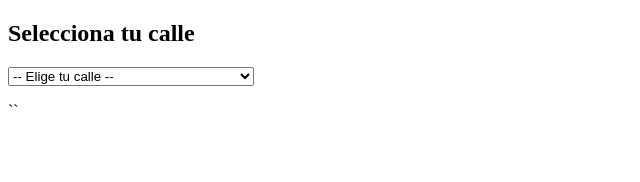
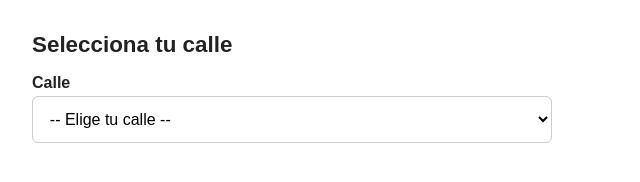
Before and after one commit to vamadora/CitaPrevia, a plain HTML site: page index.html in a window 1280 px wide. Shown: the whole page, without its empty margins (0-640 px from the left). Drawn offline with Linux system fonts and the light colour scheme.

Commit message:
Extract JS and CSS into separate files

```diff
--- a/index.html
+++ b/index.html
@@ -3,82 +3,18 @@
 <head>
   <meta charset="UTF-8">
   <title>Reserva por zona</title>
+  <link rel="stylesheet" href="styles.css">
 </head>
 <body>
+  <main>
+    <h1>Selecciona tu calle</h1>
+    <label for="calle">Calle</label>
+    <select id="calle" disabled>
+      <option value="">Cargando calles…</option>
+    </select>
+    <p id="status" aria-live="polite"></p>
+  </main>
 
-<h2>Selecciona tu calle</h2>
-
-<select id="calle">
-  <option value="">Cargando calles...</option>
-</select>
-<p id="status" style="color: red; font-style: italic;"></p>
-
-<script>
-  const zonaURL = {
-    "sur": "https://outlook.office.com/book/CitaPreviaServiciosSocialesSIVO@sanfernando.es/s/MUR6bcYg_ke4YWv2Bd_BAQ2?ismsaljsauthenabled",
-    "centro": "https://outlook.office.com/book/CitaPreviaServiciosSocialesSIVO@sanfernando.es/s/bRvOgLQp00apBdVAHwB9_Q2?ismsaljsauthenabled",
-    "norte": "https://outlook.office.com/book/CitaPreviaServiciosSocialesSIVO@sanfernando.es/s/KUfhqj3TWUmgXOItAOhpSA2?ismsaljsauthenabled"
-  };
-
-  const status = document.getElementById("status");
-
-  // 🔹 Cargar el TXT
-  fetch("callejero.txt")
-    .then(response => {
-      if (!response.ok) {
-        throw new Error(`HTTP ${response.status}`);
-      }
-      return response.text();
-    })
-    .then(data => {
-      const lineas = data.split("\n");
-      const callesZona = {};
-      const select = document.getElementById("calle");
-
-      // Limpiar dropdown
-      select.innerHTML = '<option value="">-- Elige tu calle --</option>';
-      status.textContent = "";
-
-      // Saltar cabecera
-      for (let i = 1; i < lineas.length; i++) {
-        const partes = lineas[i].trim().split(/\s*\t\s*|;/);
-
-        if (partes.length >= 4) {
-          const nombre = partes[0].trim();
-          const zona = partes[3].trim().toLowerCase();
-
-          if (!nombre) continue;
-          callesZona[nombre] = zona;
-
-          // Añadir option al dropdown
-          const option = document.createElement("option");
-          option.value = nombre;
-          option.textContent = nombre;
-          select.appendChild(option);
-        }
-      }
-
-      if (select.options.length <= 1) {
-        status.textContent = "No se han encontrado calles en callejero.txt.";
-      }
-
-      // Evento selección
-      select.addEventListener("change", function() {
-        const calle = this.value;
-        const zona = callesZona[calle];
-
-        if (zona && zonaURL[zona]) {
-          window.location.href = zonaURL[zona];
-        }
-      });
-
-    })
-    .catch(error => {
-      console.error("Error cargando calles:", error);
-      status.textContent = "No se han cargado las calles. Abre esta página con un servidor local (por ejemplo Live Server) para poder leer callejero.txt.";
-    });
-</script>
-
+  <script src="script.js"></script>
 </body>
 </html>
-``
--- /dev/null
+++ b/script.js
@@ -0,0 +1,58 @@
+const zonaURL = {
+  sur: "https://outlook.office.com/book/CitaPreviaServiciosSocialesSIVO@sanfernando.es/s/MUR6bcYg_ke4YWv2Bd_BAQ2?ismsaljsauthenabled",
+  centro: "https://outlook.office.com/book/CitaPreviaServiciosSocialesSIVO@sanfernando.es/s/bRvOgLQp00apBdVAHwB9_Q2?ismsaljsauthenabled",
+  norte: "https://outlook.office.com/book/CitaPreviaServiciosSocialesSIVO@sanfernando.es/s/KUfhqj3TWUmgXOItAOhpSA2?ismsaljsauthenabled"
+};
+
+const select = document.getElementById("calle");
+const status = document.getElementById("status");
+let callesZona = {};
+
+async function cargarCalles() {
+  try {
+    const response = await fetch("callejero.txt");
+    if (!response.ok) throw new Error(`HTTP ${response.status}`);
+
+    const text = await response.text();
+    callesZona = parseCalles(text);
+    llenarSelect();
+  } catch (error) {
+    console.error("Error cargando calles:", error);
+    status.textContent = "No se han cargado las calles. Abre esta página con un servidor local o comprueba que callejero.txt existe.";
+  }
+}
+
+function parseCalles(text) {
+  const rows = text.split("\n").slice(1);
+  return rows.reduce((map, row) => {
+    const partes = row.trim().split(/\s*\t\s*|;/);
+    if (partes.length < 4) return map;
+
+    const nombre = partes[0].trim();
+    const zona = partes[3].trim().toLowerCase();
+    if (nombre) map[nombre] = zona;
+    return map;
+  }, {});
+}
+
+function llenarSelect() {
+  select.innerHTML = '<option value="">-- Elige tu calle --</option>';
+  Object.keys(callesZona).forEach(nombre => {
+    const option = document.createElement("option");
+    option.value = nombre;
+    option.textContent = nombre;
+    select.appendChild(option);
+  });
+
+  select.disabled = false;
+  status.textContent = select.options.length <= 1 ? "No se han encontrado calles en callejero.txt." : "";
+}
+
+select.addEventListener("change", () => {
+  const zona = callesZona[select.value];
+  if (zona && zonaURL[zona]) {
+    window.location.href = zonaURL[zona];
+  }
+});
+
+cargarCalles();
--- /dev/null
+++ b/styles.css
@@ -0,0 +1,33 @@
+body {
+  font-family: Arial, sans-serif;
+  margin: 2rem;
+  max-width: 520px;
+  color: #222;
+}
+
+h1 {
+  font-size: 1.4rem;
+  margin-bottom: 1rem;
+}
+
+label {
+  display: block;
+  margin-bottom: 0.25rem;
+  font-weight: 600;
+}
+
+select {
+  width: 100%;
+  padding: 0.8rem;
+  font-size: 1rem;
+  border: 1px solid #ccc;
+  border-radius: 6px;
+  background: #fff;
+  box-sizing: border-box;
+}
+
+#status {
+  margin-top: 1rem;
+  min-height: 1.2em;
+  color: #b00;
+}
```
